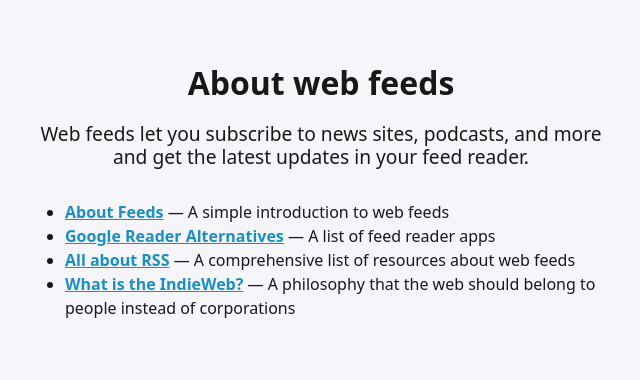
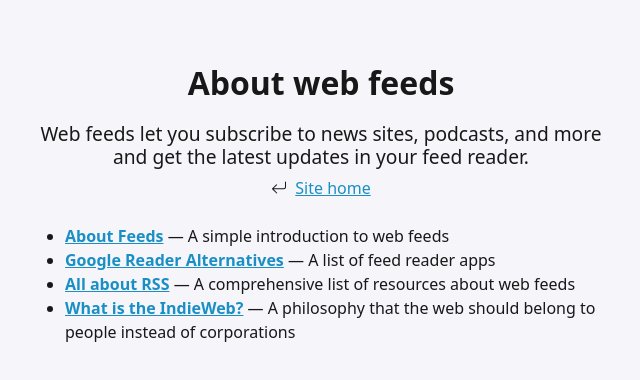
Before and after one commit to lostatc/indiefeed.link, a React (Create React App) app: page /info in a window 1280 px wide. Shown: the top 380 px of the page, without its empty margins (319-959 px from the left). Built offline with nearby package versions, Linux system fonts and the light colour scheme.

Commit message:
Add link to home page on info page

```diff
--- a/src/components/InfoPage.css
+++ b/src/components/InfoPage.css
@@ -31,3 +31,10 @@
 .resource-list > li > a {
   font-weight: var(--font-weight-bold);
 }
+
+.home-link {
+  display: flex;
+  gap: var(--gap-small);
+  justify-content: center;
+  align-items: center;
+}
--- a/src/components/InfoPage.tsx
+++ b/src/components/InfoPage.tsx
@@ -1,3 +1,4 @@
+import { BsArrowReturnLeft } from "react-icons/bs";
 import "./InfoPage.css";
 
 export const InfoPage = () => {
@@ -9,6 +10,10 @@
           Web feeds let you subscribe to news sites, podcasts, and more and get the latest updates
           in your feed reader.
         </h2>
+        <div className="home-link">
+          <BsArrowReturnLeft aria-hidden />
+          <a href="/">Site home</a>
+        </div>
       </div>
       <ul className="resource-list">
         <li>
```
